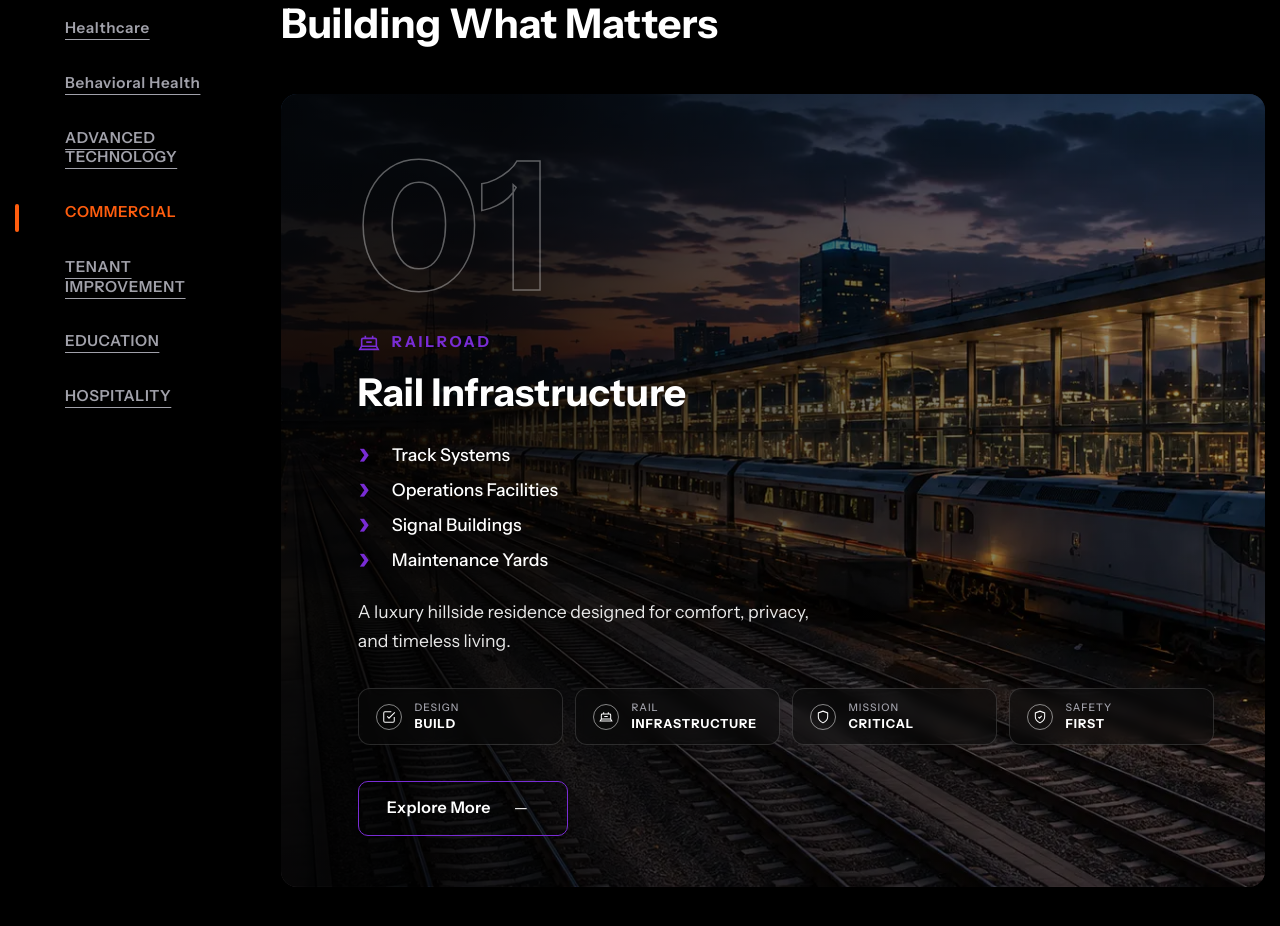
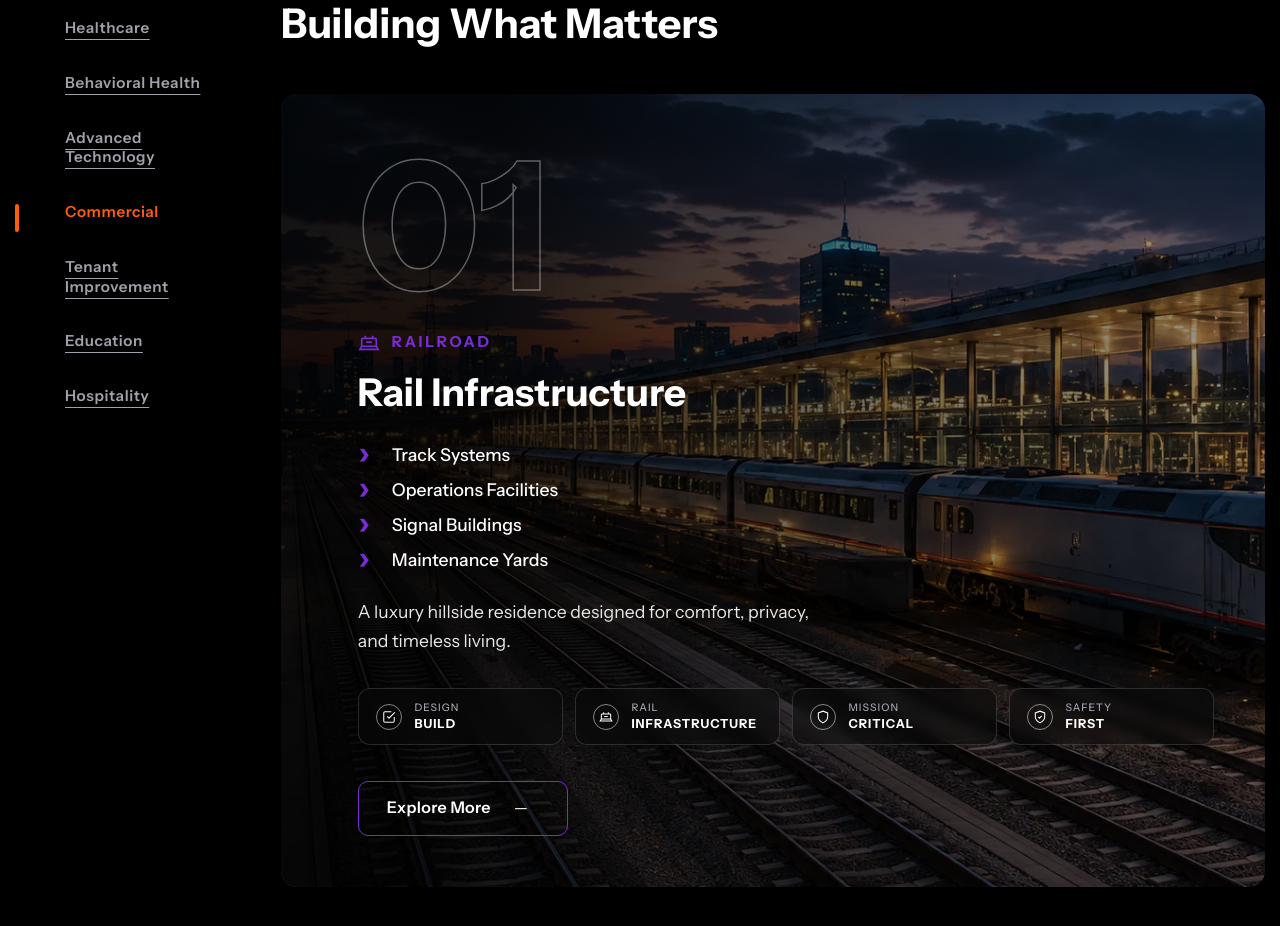
Before and after one commit to TaimoorWajid/website-320grit-angular, an Angular app: page / in a window 1280 px wide. Shown: the part 6000-6926 px from the top of the page. Built offline with nearby package versions, Linux system fonts and the light colour scheme.

Commit message:
Home markets: sidebar labels all Title Case

```diff
--- a/src/app/features/home/components/home-markets/home-markets.component.ts
+++ b/src/app/features/home/components/home-markets/home-markets.component.ts
@@ -130,7 +130,7 @@ export class HomeMarketsComponent {
       bg: MARKET_IMG.behavioralHealth,
     },
     {
-      label: 'ADVANCED TECHNOLOGY',
+      label: 'Advanced Technology',
       number: '04',
       icon: 'cpu',
       eyebrow: 'ADVANCED TECHNOLOGY',
@@ -155,7 +155,7 @@ export class HomeMarketsComponent {
       bg: MARKET_IMG.lab,
     },
     {
-      label: 'COMMERCIAL',
+      label: 'Commercial',
       number: '05',
       icon: 'building',
       eyebrow: 'COMMERCIAL',
@@ -180,7 +180,7 @@ export class HomeMarketsComponent {
       bg: MARKET_IMG.commercial,
     },
     {
-      label: 'TENANT IMPROVEMENT',
+      label: 'Tenant Improvement',
       number: '06',
       icon: 'pencil',
       eyebrow: 'TENANT IMPROVEMENT',
@@ -205,7 +205,7 @@ export class HomeMarketsComponent {
       bg: MARKET_IMG.planning,
     },
     {
-      label: 'EDUCATION',
+      label: 'Education',
       number: '07',
       icon: 'graduation-cap',
       eyebrow: 'EDUCATION',
@@ -230,7 +230,7 @@ export class HomeMarketsComponent {
       bg: MARKET_IMG.industries,
     },
     {
-      label: 'HOSPITALITY',
+      label: 'Hospitality',
       number: '08',
       icon: 'bell',
       eyebrow: 'HOSPITALITY',
```
